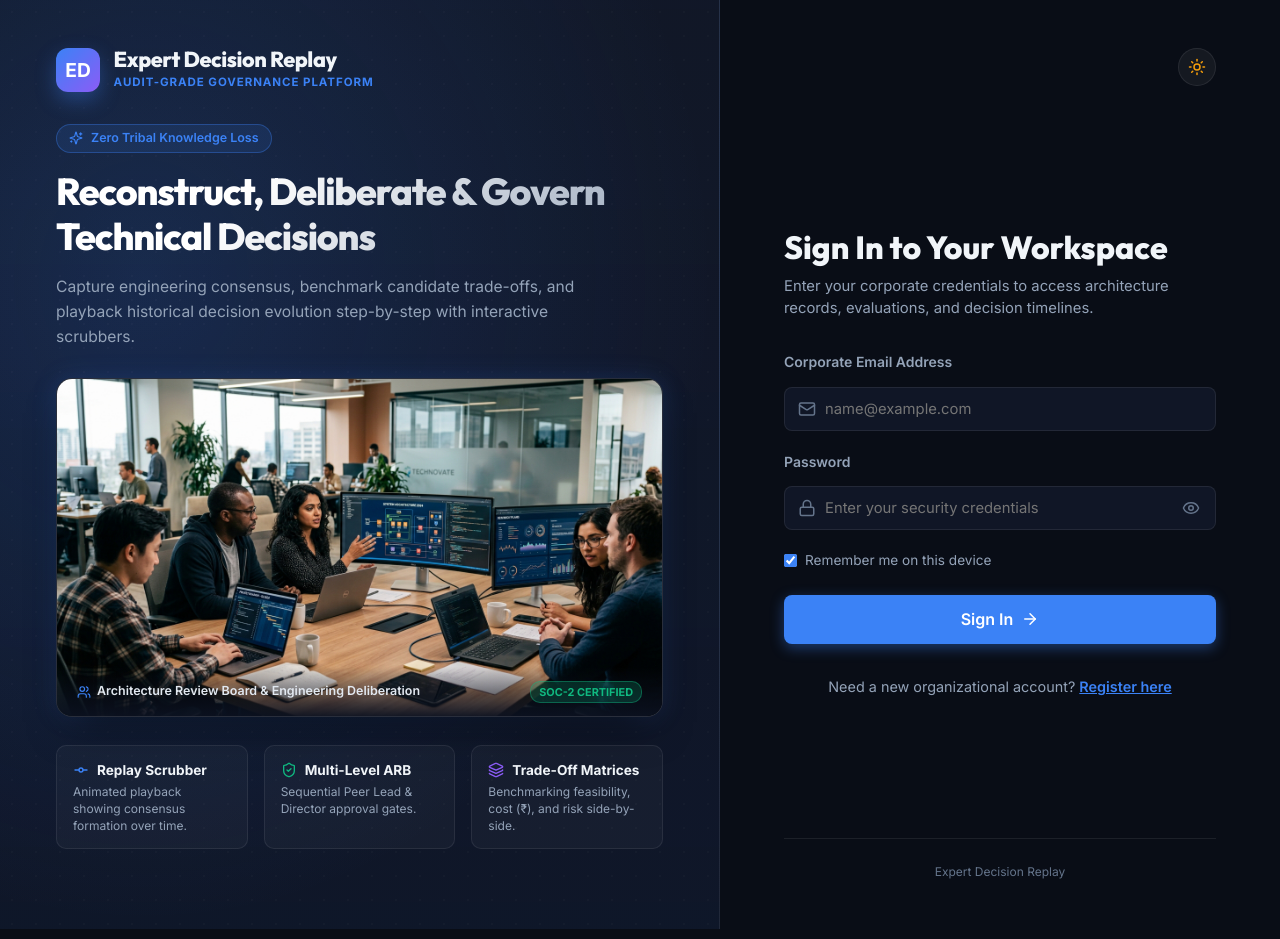
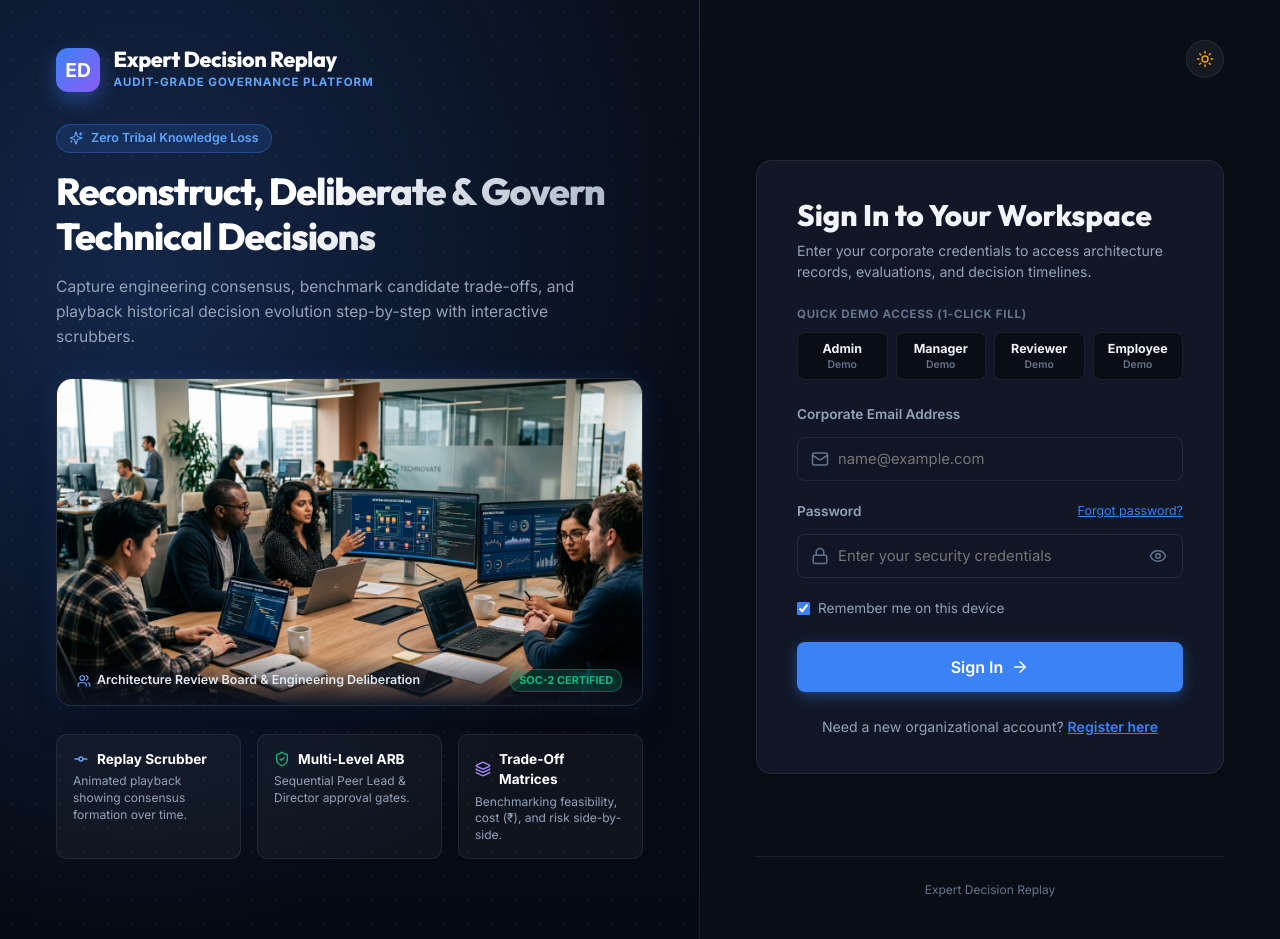
Before and after one commit to springboardmentor159/Expert-Decision-Replay-Platform, a React (Vite) app in the folder frontend/: page / in a window 1280 px wide. Built offline with nearby package versions, Linux system fonts and the light colour scheme.

Commit message:
project updation

```diff
--- a/frontend/src/pages/auth/LoginPage.jsx
+++ b/frontend/src/pages/auth/LoginPage.jsx
@@ -22,6 +22,12 @@ export function LoginPage({ onNavigateRegister }) {
   const [rememberMe, setRememberMe] = useState(true);
   const [loading, setLoading] = useState(false);
   const [formError, setFormError] = useState('');
+
+  const fillDemo = (demoEmail) => {
+    setEmail(demoEmail);
+    setPassword('password123');
+    setFormError('');
+  };
 
   const handleSubmit = async (e) => {
     if (e) e.preventDefault();
@@ -54,25 +60,26 @@ export function LoginPage({ onNavigateRegister }) {
       color: 'var(--text-primary)',
       fontFamily: 'Inter, system-ui, sans-serif',
     }}>
-      {/* LEFT SIDE: Showcase & Visual Brand Experience */}
+      {/* LEFT SIDE: Fixed Enterprise Dark Showcase (Impeccable contrast in light & dark modes) */}
       <div style={{
         flex: '1.2',
         display: 'flex',
         flexDirection: 'column',
         justifyContent: 'space-between',
         padding: '3rem 3.5rem',
-        background: 'radial-gradient(ellipse at 20% 30%, rgba(59, 130, 246, 0.18), transparent 70%), linear-gradient(180deg, var(--bg-card) 0%, rgba(15, 23, 42, 0.95) 100%)',
-        borderRight: '1px solid var(--border-color)',
+        background: 'radial-gradient(ellipse at 20% 30%, rgba(59, 130, 246, 0.22), transparent 70%), linear-gradient(180deg, #090E1A 0%, #060A14 100%)',
+        borderRight: '1px solid rgba(255, 255, 255, 0.08)',
+        color: '#F8FAFC',
         position: 'relative',
         overflow: 'hidden',
       }}>
-        {/* Subtle background ambient grid pattern */}
+        {/* Ambient subtle grid pattern */}
         <div style={{
           position: 'absolute',
           inset: 0,
-          backgroundImage: 'radial-gradient(var(--border-color) 1px, transparent 1px)',
+          backgroundImage: 'radial-gradient(rgba(255, 255, 255, 0.12) 1px, transparent 1px)',
           backgroundSize: '24px 24px',
-          opacity: 0.25,
+          opacity: 0.35,
           pointerEvents: 'none',
         }} />
 
@@ -90,22 +97,22 @@ export function LoginPage({ onNavigateRegister }) {
               color: '#fff',
               fontWeight: 800,
               fontSize: '1.2rem',
-              boxShadow: '0 8px 20px rgba(59, 130, 246, 0.35)',
+              boxShadow: '0 8px 20px rgba(59, 130, 246, 0.4)',
             }}>
               ED
             </div>
             <div>
-              <div style={{ fontFamily: 'Outfit, sans-serif', fontWeight: 800, fontSize: '1.35rem', letterSpacing: '-0.02em', lineHeight: 1.1 }}>
+              <div style={{ fontFamily: 'Outfit, sans-serif', fontWeight: 800, fontSize: '1.35rem', letterSpacing: '-0.02em', lineHeight: 1.1, color: '#FFFFFF' }}>
                 Expert Decision Replay
               </div>
-              <div style={{ fontSize: '0.72rem', color: 'var(--primary)', fontWeight: 700, letterSpacing: '0.08em', textTransform: 'uppercase', marginTop: '2px' }}>
+              <div style={{ fontSize: '0.72rem', color: '#60A5FA', fontWeight: 700, letterSpacing: '0.08em', textTransform: 'uppercase', marginTop: '2px' }}>
                 Audit-Grade Governance Platform
               </div>
             </div>
           </div>
         </div>
 
-        {/* Center: Realistic Photography & Value Proposition */}
+        {/* Center: High-Contrast Value Proposition & Realistic Photo */}
         <div style={{ position: 'relative', zIndex: 2, margin: '2rem 0' }}>
           <div style={{
             display: 'inline-flex',
@@ -113,9 +120,9 @@ export function LoginPage({ onNavigateRegister }) {
             gap: '8px',
             padding: '4px 12px',
             borderRadius: '20px',
-            background: 'rgba(59, 130, 246, 0.12)',
+            background: 'rgba(59, 130, 246, 0.15)',
             border: '1px solid rgba(59, 130, 246, 0.35)',
-            color: 'var(--primary)',
+            color: '#60A5FA',
             fontSize: '0.78rem',
             fontWeight: 600,
             marginBottom: '1rem',
@@ -129,18 +136,18 @@ export function LoginPage({ onNavigateRegister }) {
             lineHeight: 1.2,
             letterSpacing: '-0.03em',
             marginBottom: '1rem',
-            background: 'linear-gradient(135deg, #FFFFFF 30%, #94A3B8 100%)',
+            background: 'linear-gradient(135deg, #FFFFFF 40%, #94A3B8 100%)',
             WebkitBackgroundClip: 'text',
             WebkitTextFillColor: 'transparent',
           }}>
-            Reconstruct, Deliberate & Govern Technical Decisions
+            Reconstruct, Deliberate &amp; Govern Technical Decisions
           </h1>
 
-          <p style={{ fontSize: '0.975rem', color: 'var(--text-secondary)', lineHeight: 1.6, maxWidth: '560px', marginBottom: '1.75rem' }}>
+          <p style={{ fontSize: '0.975rem', color: '#94A3B8', lineHeight: 1.6, maxWidth: '560px', marginBottom: '1.75rem' }}>
             Capture engineering consensus, benchmark candidate trade-offs, and playback historical decision evolution step-by-step with interactive scrubbers.
           </p>
 
-          {/* Embedded Realistic Architecture Team Photograph */}
+          {/* Realistic Photograph Banner */}
           <div style={{
             borderRadius: '16px',
             overflow: 'hidden',
@@ -173,7 +180,7 @@ export function LoginPage({ onNavigateRegister }) {
               alignItems: 'center',
             }}>
               <span style={{ fontSize: '0.78rem', color: '#E2E8F0', fontWeight: 600, display: 'flex', alignItems: 'center', gap: '6px' }}>
-                <Users size={14} style={{ color: 'var(--primary)' }} /> Architecture Review Board & Engineering Deliberation
+                <Users size={14} style={{ color: '#60A5FA' }} /> Architecture Review Board &amp; Engineering Deliberation
               </span>
               <span style={{
                 fontSize: '0.68rem',
@@ -192,46 +199,46 @@ export function LoginPage({ onNavigateRegister }) {
           {/* Three Feature Highlights */}
           <div style={{ display: 'grid', gridTemplateColumns: 'repeat(3, 1fr)', gap: '1rem', marginTop: '1.75rem' }}>
             <div style={{
-              background: 'rgba(255, 255, 255, 0.03)',
-              border: '1px solid var(--border-color)',
+              background: 'rgba(255, 255, 255, 0.04)',
+              border: '1px solid rgba(255, 255, 255, 0.08)',
               borderRadius: '10px',
               padding: '0.85rem 1rem',
             }}>
-              <div style={{ display: 'flex', alignItems: 'center', gap: '8px', color: 'var(--primary)', marginBottom: '4px' }}>
+              <div style={{ display: 'flex', alignItems: 'center', gap: '8px', color: '#60A5FA', marginBottom: '4px' }}>
                 <GitCommit size={16} />
-                <strong style={{ fontSize: '0.85rem', color: 'var(--text-primary)' }}>Replay Scrubber</strong>
+                <strong style={{ fontSize: '0.85rem', color: '#FFFFFF' }}>Replay Scrubber</strong>
               </div>
-              <p style={{ fontSize: '0.75rem', color: 'var(--text-secondary)', margin: 0, lineHeight: 1.4 }}>
+              <p style={{ fontSize: '0.75rem', color: '#94A3B8', margin: 0, lineHeight: 1.4 }}>
                 Animated playback showing consensus formation over time.
               </p>
             </div>
 
             <div style={{
-              background: 'rgba(255, 255, 255, 0.03)',
-              border: '1px solid var(--border-color)',
+              background: 'rgba(255, 255, 255, 0.04)',
+              border: '1px solid rgba(255, 255, 255, 0.08)',
               borderRadius: '10px',
               padding: '0.85rem 1rem',
             }}>
-              <div style={{ display: 'flex', alignItems: 'center', gap: '8px', color: 'var(--success)', marginBottom: '4px' }}>
+              <div style={{ display: 'flex', alignItems: 'center', gap: '8px', color: '#10B981', marginBottom: '4px' }}>
                 <ShieldCheck size={16} />
-                <strong style={{ fontSize: '0.85rem', color: 'var(--text-primary)' }}>Multi-Level ARB</strong>
+                <strong style={{ fontSize: '0.85rem', color: '#FFFFFF' }}>Multi-Level ARB</strong>
               </div>
-              <p style={{ fontSize: '0.75rem', color: 'var(--text-secondary)', margin: 0, lineHeight: 1.4 }}>
-                Sequential Peer Lead & Director approval gates.
+              <p style={{ fontSize: '0.75rem', color: '#94A3B8', margin: 0, lineHeight: 1.4 }}>
+                Sequential Peer Lead &amp; Director approval gates.
               </p>
             </div>
 
             <div style={{
-              background: 'rgba(255, 255, 255, 0.03)',
-              border: '1px solid var(--border-color)',
+              background: 'rgba(255, 255, 255, 0.04)',
+              border: '1px solid rgba(255, 255, 255, 0.08)',
               borderRadius: '10px',
               padding: '0.85rem 1rem',
             }}>
-              <div style={{ display: 'flex', alignItems: 'center', gap: '8px', color: 'var(--purple)', marginBottom: '4px' }}>
+              <div style={{ display: 'flex', alignItems: 'center', gap: '8px', color: '#A78BFA', marginBottom: '4px' }}>
                 <Layers size={16} />
-                <strong style={{ fontSize: '0.85rem', color: 'var(--text-primary)' }}>Trade-Off Matrices</strong>
+                <strong style={{ fontSize: '0.85rem', color: '#FFFFFF' }}>Trade-Off Matrices</strong>
               </div>
-              <p style={{ fontSize: '0.75rem', color: 'var(--text-secondary)', margin: 0, lineHeight: 1.4 }}>
+              <p style={{ fontSize: '0.75rem', color: '#94A3B8', margin: 0, lineHeight: 1.4 }}>
                 Benchmarking feasibility, cost (₹), and risk side-by-side.
               </p>
             </div>
@@ -241,31 +248,90 @@ export function LoginPage({ onNavigateRegister }) {
         <div></div>
       </div>
 
-      {/* RIGHT SIDE: Clean, Focused Corporate Login Form */}
+      {/* RIGHT SIDE: Structured, Responsive Corporate Login Form */}
       <div style={{
         flex: '1',
         display: 'flex',
         flexDirection: 'column',
         justifyContent: 'space-between',
-        padding: '3rem 4rem',
+        padding: '2.5rem 3.5rem',
         background: 'var(--bg-app)',
-        maxWidth: '560px',
+        maxWidth: '580px',
         width: '100%',
+        overflowY: 'auto',
       }}>
         {/* Top bar with Theme Toggle */}
         <div style={{ display: 'flex', justifyContent: 'flex-end', alignItems: 'center' }}>
           <ThemeToggle />
         </div>
 
-        {/* Center: Sleek Form Card */}
-        <div style={{ margin: 'auto 0', width: '100%' }}>
-          <div style={{ marginBottom: '2rem' }}>
-            <h2 style={{ fontSize: '2rem', fontWeight: 800, marginBottom: '0.5rem', fontFamily: 'Outfit, sans-serif' }}>
+        {/* Center: Structured Card Container */}
+        <div style={{
+          margin: 'auto 0',
+          width: '100%',
+          background: 'var(--bg-card)',
+          border: '1px solid var(--border-color)',
+          borderRadius: '16px',
+          padding: '2.25rem 2.5rem',
+          boxShadow: '0 12px 32px rgba(0, 0, 0, 0.06)',
+        }}>
+          <div style={{ marginBottom: '1.5rem' }}>
+            <h2 style={{ fontSize: '1.85rem', fontWeight: 800, marginBottom: '0.4rem', fontFamily: 'Outfit, sans-serif' }}>
               Sign In to Your Workspace
             </h2>
-            <p style={{ color: 'var(--text-secondary)', fontSize: '0.925rem', lineHeight: 1.5 }}>
+            <p style={{ color: 'var(--text-secondary)', fontSize: '0.88rem', lineHeight: 1.5 }}>
               Enter your corporate credentials to access architecture records, evaluations, and decision timelines.
             </p>
+          </div>
+
+          {/* Quick Demo Credentials Switcher */}
+          <div style={{ marginBottom: '1.5rem' }}>
+            <div style={{
+              fontSize: '0.72rem',
+              fontWeight: 700,
+              color: 'var(--text-muted)',
+              marginBottom: '0.5rem',
+              textTransform: 'uppercase',
+              letterSpacing: '0.06em',
+              display: 'flex',
+              alignItems: 'center',
+              gap: '6px',
+            }}>
+              <span>Quick Demo Access (1-Click Fill)</span>
+            </div>
+            <div style={{ display: 'grid', gridTemplateColumns: 'repeat(4, 1fr)', gap: '8px' }}>
+              {[
+                { role: 'Admin', email: 'admin@example.com', color: '#3B82F6' },
+                { role: 'Manager', email: 'manager@example.com', color: '#10B981' },
+                { role: 'Reviewer', email: 'reviewer@example.com', color: '#8B5CF6' },
+                { role: 'Employee', email: 'employee@example.com', color: '#F59E0B' },
+              ].map((demo) => (
+                <button
+                  key={demo.role}
+                  type="button"
+                  onClick={() => fillDemo(demo.email)}
+                  style={{
+                    padding: '8px 4px',
+                    background: 'var(--bg-app)',
+                    border: email === demo.email ? `2px solid ${demo.color}` : '1px solid var(--border-color)',
+                    borderRadius: '8px',
+                    fontSize: '0.78rem',
+                    fontWeight: 600,
+                    color: 'var(--text-primary)',
+                    cursor: 'pointer',
+                    transition: 'all 0.15s ease',
+                    display: 'flex',
+                    flexDirection: 'column',
+                    alignItems: 'center',
+                    gap: '2px',
+                  }}
+                  title={`Fill credentials for ${demo.role} (${demo.email})`}
+                >
+                  <span style={{ fontSize: '0.78rem', fontWeight: 700 }}>{demo.role}</span>
+                  <span style={{ fontSize: '0.65rem', color: 'var(--text-muted)' }}>Demo</span>
+                </button>
+              ))}
+            </div>
           </div>
 
           {formError && (
@@ -276,7 +342,7 @@ export function LoginPage({ onNavigateRegister }) {
               padding: '0.85rem 1rem',
               color: 'var(--danger, #EF4444)',
               fontSize: '0.875rem',
-              marginBottom: '1.5rem',
+              marginBottom: '1.25rem',
               display: 'flex',
               alignItems: 'center',
               gap: '8px',
@@ -288,7 +354,7 @@ export function LoginPage({ onNavigateRegister }) {
           <form onSubmit={handleSubmit}>
             {/* Email Field */}
             <div className="form-group" style={{ marginBottom: '1.25rem' }}>
-              <label className="form-label" style={{ fontWeight: 600, fontSize: '0.875rem', marginBottom: '0.5rem', display: 'block' }}>
+              <label className="form-label" style={{ fontWeight: 600, fontSize: '0.85rem', marginBottom: '0.4rem', display: 'block' }}>
                 Corporate Email Address
               </label>
               <div style={{ position: 'relative' }}>
@@ -315,10 +381,16 @@ export function LoginPage({ onNavigateRegister }) {
 
             {/* Password Field with Show/Hide Toggle */}
             <div className="form-group" style={{ marginBottom: '1.25rem' }}>
-              <div style={{ display: 'flex', justifyContent: 'space-between', alignItems: 'center', marginBottom: '0.5rem' }}>
-                <label className="form-label" style={{ fontWeight: 600, fontSize: '0.875rem', margin: 0 }}>
+              <div style={{ display: 'flex', justifyContent: 'space-between', alignItems: 'center', marginBottom: '0.4rem' }}>
+                <label className="form-label" style={{ fontWeight: 600, fontSize: '0.85rem', margin: 0 }}>
                   Password
                 </label>
+                <span
+                  style={{ fontSize: '0.78rem', color: 'var(--primary)', cursor: 'pointer', textDecoration: 'underline' }}
+                  onClick={() => alert('For this demo platform, standard password is: password123')}
+                >
+                  Forgot password?
+                </span>
               </div>
               <div style={{ position: 'relative' }}>
                 <Lock size={18} style={{
@@ -404,7 +476,7 @@ export function LoginPage({ onNavigateRegister }) {
           </form>
 
           {/* Registration Link */}
-          <div style={{ textAlign: 'center', marginTop: '2rem', fontSize: '0.9rem', color: 'var(--text-secondary)' }}>
+          <div style={{ textAlign: 'center', marginTop: '1.5rem', fontSize: '0.88rem', color: 'var(--text-secondary)' }}>
             Need a new organizational account?{' '}
             <button
               onClick={onNavigateRegister}
```
Also changed, not shown: frontend/src/pages/auth/RegisterPage.jsx (+47 -38 lines).
